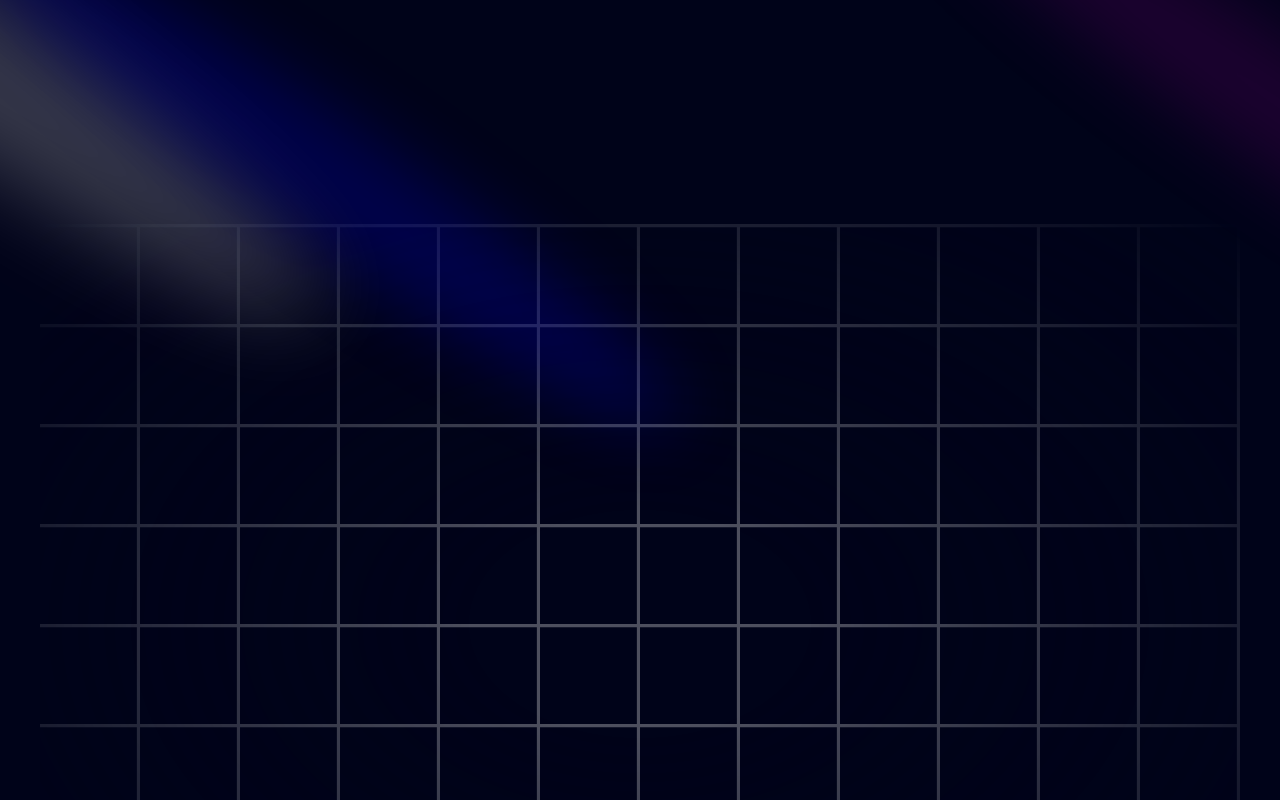
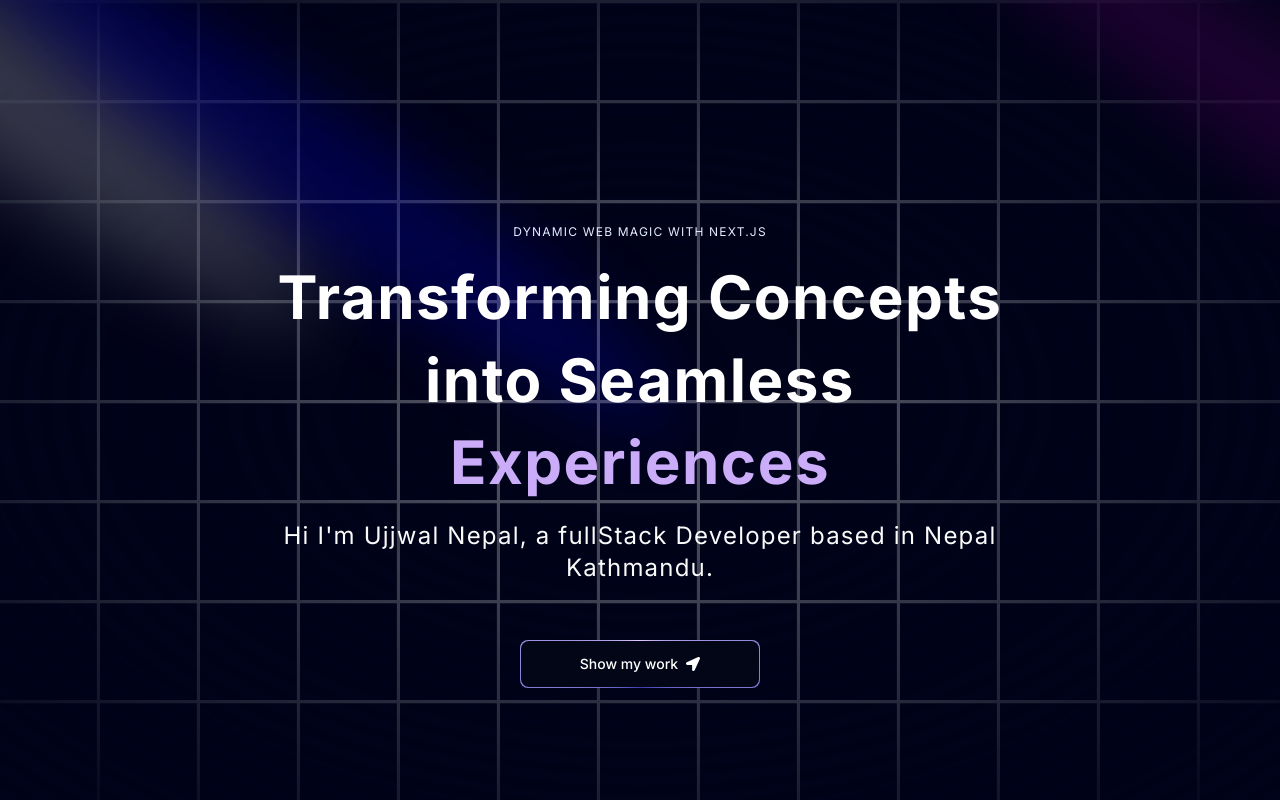
Before and after one commit to ujjwal-207/portfolio, a Next.js app: page / in a window 1280 px wide. Shown: the top 800 px of the page. Built offline with nearby package versions, Linux system fonts and the light colour scheme.

Commit message:
adding navbar and button

```diff
--- a/components/hero.tsx
+++ b/components/hero.tsx
@@ -1,10 +1,14 @@
 import React from 'react'
 import { Spotlight } from './ui/Spolight'
+import { TextGenerateEffect } from './ui/TextGenerateEffect'
+import MagicButton from './ui/MagicButton'
+import { FaLocationArrow } from 'react-icons/fa'
+
 
 const Hero = () => {
   return (
+    <div className='pb-20 pt-36'>
     <div>
-    <div className='pb-20 pt-36'>
       <Spotlight className='-top-40 -left-10 md:-left-32 md:-top-20 h-screen'
        fill="white"
        />
@@ -14,17 +18,31 @@
         />
         <Spotlight className="left-80 top-28 h-[80vh] w-[50vw]" fill="blue" />
     </div>
-    <div className="h-screen w-full dark:bg-black-100 bg-white  dark:bg-grid-white/[0.3] bg-grid-black/[0.2] relative flex items-center justify-center">
+    <div className="h-screen w-full dark:bg-black-100 bg-white  dark:bg-grid-white/[0.3] bg-grid-black-100/[0.2] absolute top-0 left-0 flex items-center justify-center">
       {/* Radial gradient for the container to give a faded look */}
       <div className="absolute pointer-events-none inset-0 flex items-center justify-center dark:bg-black-100 bg-white [mask-image:radial-gradient(ellipse_at_center,transparent_20%,black)]"></div>
 
     </div>
    <div className='flex justify-center relative my-20 z-10'>
-    <div className='max-w-[89vw] md:max-w-2xl lg:max-w-[60vw] flex flex-col items-center justify-center'>
-    <p className="uppercase tracking-widest text-xs text-center text-blue-100 max-w-80">
+      <div className='max-w-[89vw] md:max-w-2xl lg:max-w-[60vw] flex flex-col items-center justify-center'>
+          <h2 className="uppercase tracking-widest text-xs text-center text-blue-100 max-w-80">
             Dynamic Web Magic with Next.js
-          </p>
-    </div>
+          </h2>
+        <TextGenerateEffect
+        className="text-center text-[40px] md:text-5xl lg:text-6xl"
+        words="Transforming Concepts into Seamless Experiences"
+         />
+         <p className='text-center md:tracking-wider mb-4 text-sm md:text-lg lg:text-2xl'>
+          Hi I&apos;m Ujjwal Nepal, a fullStack Developer based in Nepal Kathmandu.
+         </p>
+         <a href='#about'>
+          <MagicButton
+          title="Show my work"
+          icon={<FaLocationArrow />}
+          position='right'
+          />
+         </a>
+      </div>
    </div>
     </div>
   )
--- /dev/null
+++ b/components/ui/FloatingNav.tsx
@@ -0,0 +1,82 @@
+"use client";
+import React, { useState } from "react";
+import {
+  motion,
+  AnimatePresence,
+  useScroll,
+  useMotionValueEvent,
+} from "framer-motion";
+import { cn } from "@/libs/utils";
+import Link from "next/link";
+
+export const FloatingNav = ({
+  navItems,
+  className,
+}: {
+  navItems: {
+    name: string;
+    link: string;
+    icon?: JSX.Element;
+  }[];
+  className?: string;
+}) => {
+  const { scrollYProgress } = useScroll();
+
+  const [visible, setVisible] = useState(false);
+
+  useMotionValueEvent(scrollYProgress, "change", (current) => {
+    // Check if current is not undefined and is a number
+    if (typeof current === "number") {
+      let direction = current! - scrollYProgress.getPrevious()!;
+
+      if (scrollYProgress.get() < 0.05) {
+        setVisible(false);
+      } else {
+        if (direction < 0) {
+          setVisible(true);
+        } else {
+          setVisible(false);
+        }
+      }
+    }
+  });
+
+  return (
+    <AnimatePresence mode="wait">
+      <motion.div
+        initial={{
+          opacity: 1,
+          y: -100,
+        }}
+        animate={{
+          y: visible ? 0 : -100,
+          opacity: visible ? 1 : 0,
+        }}
+        transition={{
+          duration: 0.2,
+        }}
+        className={cn(
+          "flex max-w-fit  fixed top-10 inset-x-0 mx-auto border border-transparent dark:border-white/[0.2] rounded-full dark:bg-black bg-white shadow-[0px_2px_3px_-1px_rgba(0,0,0,0.1),0px_1px_0px_0px_rgba(25,28,33,0.02),0px_0px_0px_1px_rgba(25,28,33,0.08)] z-[5000] pr-2 pl-8 py-2  items-center justify-center space-x-4",
+          className
+        )}
+      >
+        {navItems.map((navItem: any, idx: number) => (
+          <Link
+            key={`link=${idx}`}
+            href={navItem.link}
+            className={cn(
+              "relative dark:text-neutral-50 items-center flex space-x-1 text-neutral-600 dark:hover:text-neutral-300 hover:text-neutral-500"
+            )}
+          >
+            <span className="block sm:hidden">{navItem.icon}</span>
+            <span className="hidden sm:block text-sm">{navItem.name}</span>
+          </Link>
+        ))}
+        <button className="border text-sm font-medium relative border-neutral-200 dark:border-white/[0.2] text-black dark:text-white px-4 py-2 rounded-full">
+          <span>Login</span>
+          <span className="absolute inset-x-0 w-1/2 mx-auto -bottom-px bg-gradient-to-r from-transparent via-blue-500 to-transparent  h-px" />
+        </button>
+      </motion.div>
+    </AnimatePresence>
+  );
+};
--- /dev/null
+++ b/components/ui/MagicButton.tsx
@@ -0,0 +1,23 @@
+import React from 'react'
+
+const MagicButton = ({
+    title,icon,position,handelClick,otherClasses}:
+     {
+    title:String;icon:React.ReactNode,position: String;
+    handelClick?: () => void; otherClasses?: String;
+}) => {
+
+  return (
+    <button className="relative w-full rounded-lg inline-flex h-12 overflow-hidden  p-[1px]
+    md:w-60 md:mt-10 ">
+  <span className="absolute inset-[-1000%] animate-[spin_2s_linear_infinite] bg-[conic-gradient(from_90deg_at_50%_50%,#E2CBFF_0%,#393BB2_50%,#E2CBFF_100%)]" />
+  <span className={`inline-flex h-full w-full cursor-pointer items-center justify-center rounded-lg bg-slate-950 px-7  text-sm font-medium text-white backdrop-blur-3xl gap-2 ${otherClasses}`}>
+    {position === 'left' && icon }
+    {title}
+    {position === 'right' && icon }
+  </span>
+</button>
+  )
+}
+
+export default MagicButton
--- /dev/null
+++ b/components/ui/TextGenerateEffect.tsx
@@ -0,0 +1,54 @@
+"use client";
+import { useEffect } from "react";
+import { motion, stagger, useAnimate } from "framer-motion";
+import { cn } from "@/libs/utils";
+
+export const TextGenerateEffect = ({
+  words,
+  className,
+}: {
+  words: string;
+  className?: string;
+}) => {
+  const [scope, animate] = useAnimate();
+  let wordsArray = words.split(" ");
+  useEffect(() => {
+    animate(
+      "span",
+      {
+        opacity: 1,
+      },
+      {
+        duration: 2,
+        delay: stagger(0.2),
+      }
+    );
+  }, [scope.current]);
+
+  const renderWords = () => {
+    return (
+      <motion.div ref={scope}>
+        {wordsArray.map((word, idx) => {
+          return (
+            <motion.span
+              key={word + idx}
+              className={`${idx > 3 ? "text-purple" : "dark:text-white text-black" } opacity-0`}
+            >
+              {word}{" "}
+            </motion.span>
+          );
+        })}
+      </motion.div>
+    );
+  };
+
+  return (
+    <div className={cn("font-bold", className)}>
+      <div className="my-4">
+        <div className=" dark:text-white text-black  leading-snug tracking-wide">
+          {renderWords()}
+        </div>
+      </div>
+    </div>
+  );
+};
--- a/package.json
+++ b/package.json
@@ -16,6 +16,7 @@
     "next-themes": "^0.3.0",
     "react": "^18",
     "react-dom": "^18",
+    "react-icons": "^5.2.1",
     "tailwind-merge": "^2.3.0",
     "tailwindcss-animate": "^1.0.7"
   },
```
Also changed, not shown: 1 other file (tests, documents, lock files or other folders).
